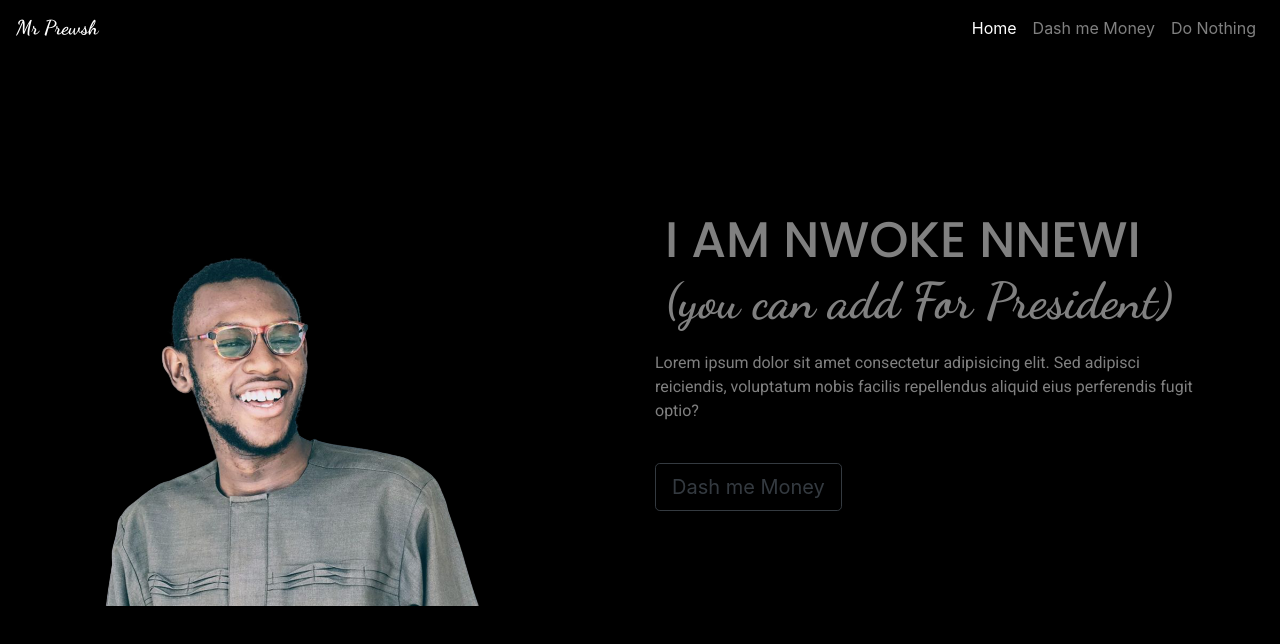
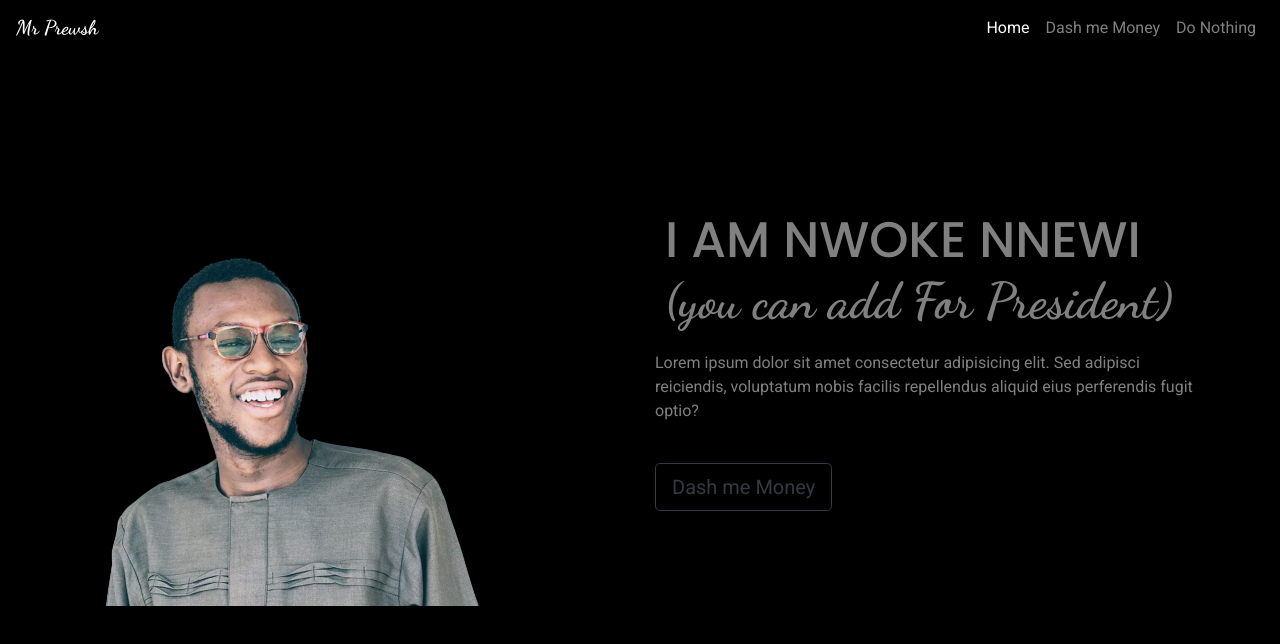
Before and after one commit to prewsh/miniprofile-landing-page, a plain HTML site: page index.html in a window 1280 px wide. Drawn offline with nearby package versions, Linux system fonts and the light colour scheme.

Commit message:
i didnt know i will commit again

```diff
--- a/styles/styles.css
+++ b/styles/styles.css
@@ -24,11 +24,19 @@ p{
     position: fixed;
 }
 
+.nav-item a{
+    font-family: Roboto, sans-serif;
+}
+
 .navbar-brand{
     font-weight: bold;
     color: #000000;
     font-size: 20px;
     font-family: 'Dancing Script', cursive;
+}
+
+.btn{
+    font-family: Roboto, sans-serif;
 }
 
 .showcase-right h1{
```
